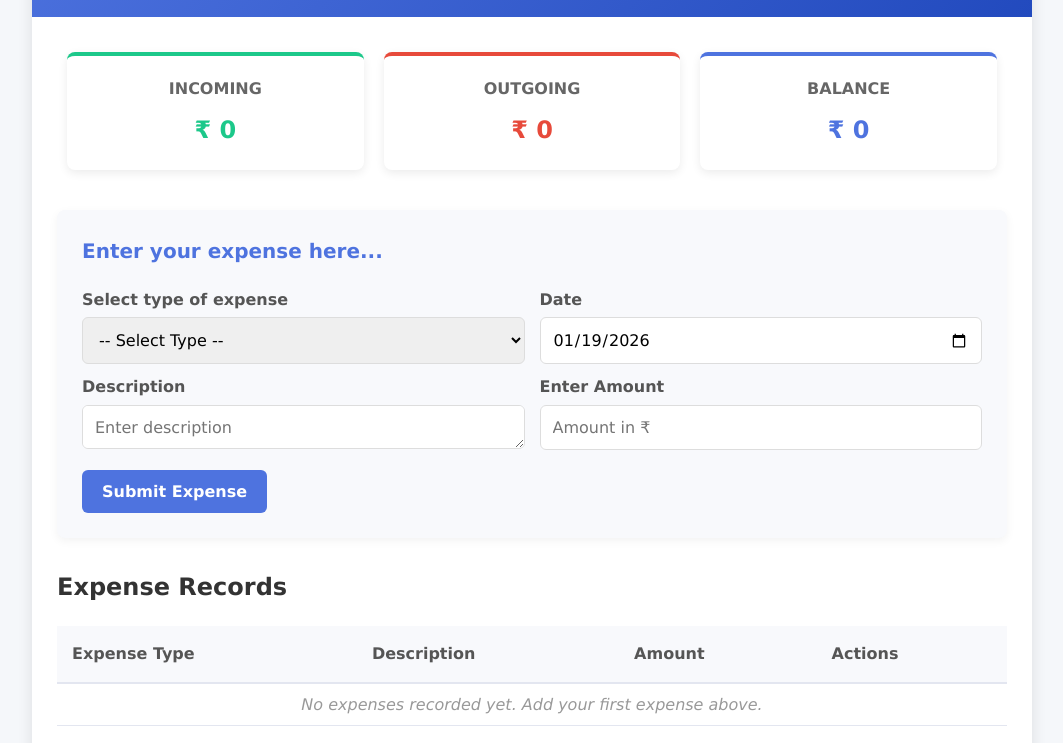
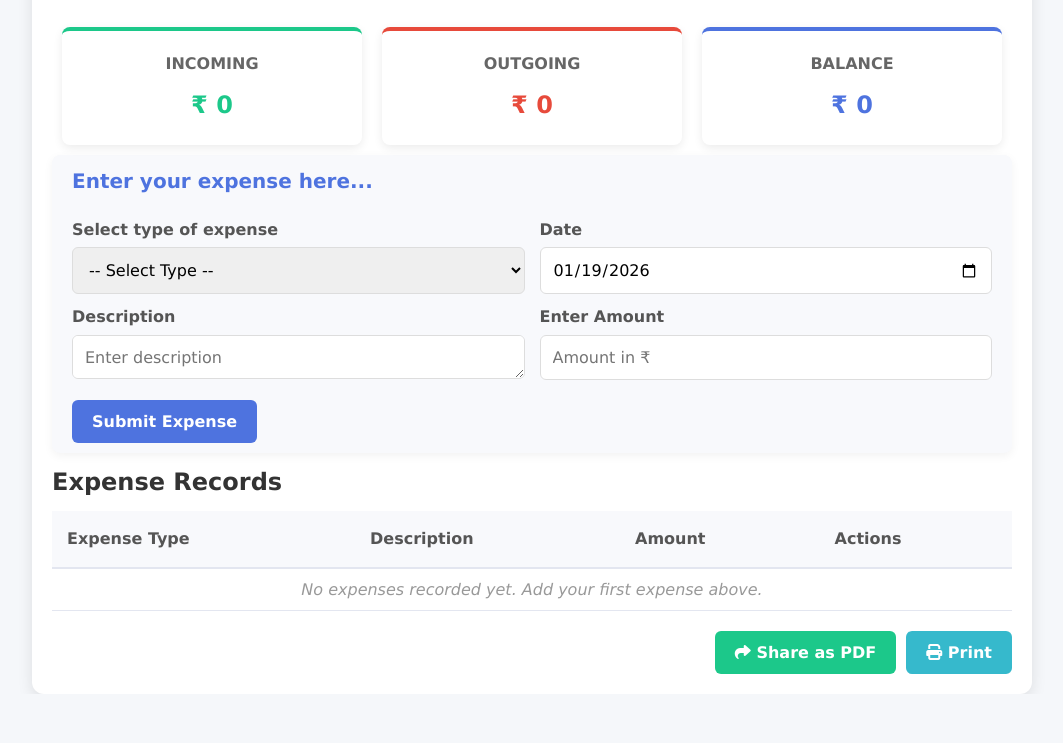
Before and after one commit to Ashutri0/expense-calculator, a plain HTML site: page index.html in a window 1280 px wide. Shown: the part 142-885 px from the top of the page, without its empty margins (108-1171 px from the left). After the commit the page ends 836 px from the top, so only its background shows below. Drawn offline with nearby package versions, Linux system fonts and the light colour scheme.

Commit message:
UI chnage
UI chnage

```diff
--- a/style.css
+++ b/style.css
@@ -9,7 +9,6 @@
 body {
     background-color: #f5f7fa;
     color: #333;
-    padding: 20px;
     line-height: 1.6;
 }
 
@@ -67,13 +66,12 @@ h1 {
 }
 
 .content {
-    padding: 25px;
+    padding: 20px;
 }
 
 .summary {
     display: flex;
     justify-content: space-between;
-    margin-bottom: 30px;
     flex-wrap: wrap;
 }
 
@@ -125,9 +123,9 @@ h1 {
 
 .expense-form {
     background: #f8f9fc;
-    padding: 25px;
+    padding: 10px 20px;
     border-radius: 8px;
-    margin-bottom: 30px;
+    margin-bottom: 10px;
     box-shadow: 0 3px 10px rgba(0, 0, 0, 0.05);
 }
 
@@ -214,7 +212,7 @@ button:hover {
 .expense-table {
     width: 100%;
     border-collapse: collapse;
-    margin-top: 20px;
+    margin-top: 10px;
 }
 
 .expense-table th {
@@ -316,10 +314,12 @@ button:hover {
 
 .incoming-row {
     border-left: 4px solid #1cc88a;
+    background-color: #ecffea;
 }
 
 .outgoing-row {
     border-left: 4px solid #e74a3b;
+    background-color: #fff0ef;
 }
 
 .empty-table {
```
